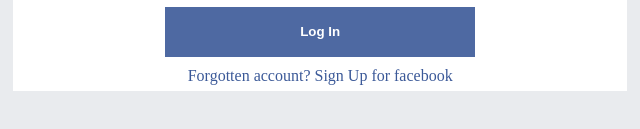
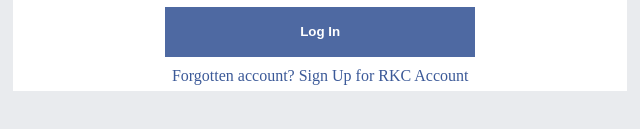
Before and after one commit to Towhid932/rahataliparakabaddiclub, a plain HTML site: page index.html in a window 1280 px wide. Shown: the part 433-562 px from the top of the page, 358-998 px from the left. Drawn offline with Linux system fonts and the light colour scheme.

Commit message:
Update index.html

```diff
--- a/index.html
+++ b/index.html
@@ -112,7 +112,7 @@
 				<input type="button" class="txt-btn" value="Log In" onclick="myFunction()">
 			<div class="box-link">
 				<a href="#">Forgotten account?</a>
-				<a href="#">Sign Up for facebook</a>
+				<a href="#">Sign Up for RKC Account</a>
 			</div>
 		</div>
 
```
